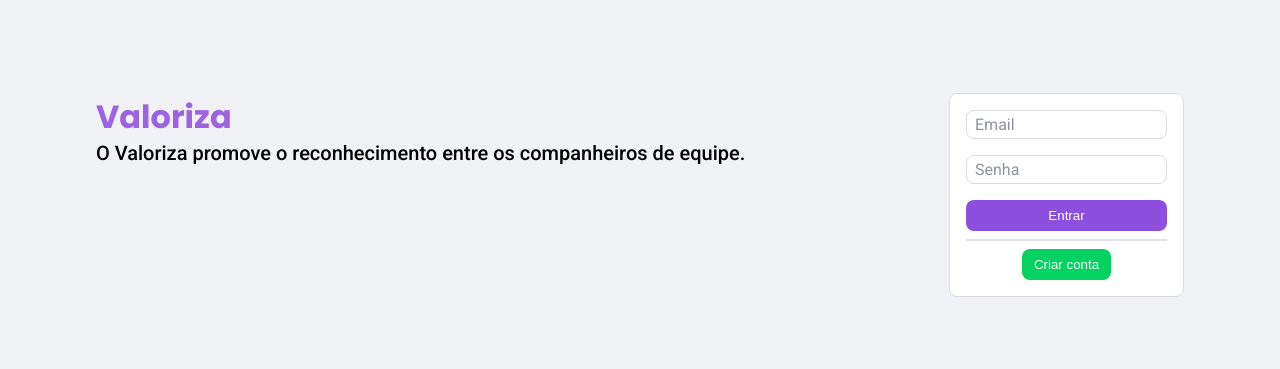
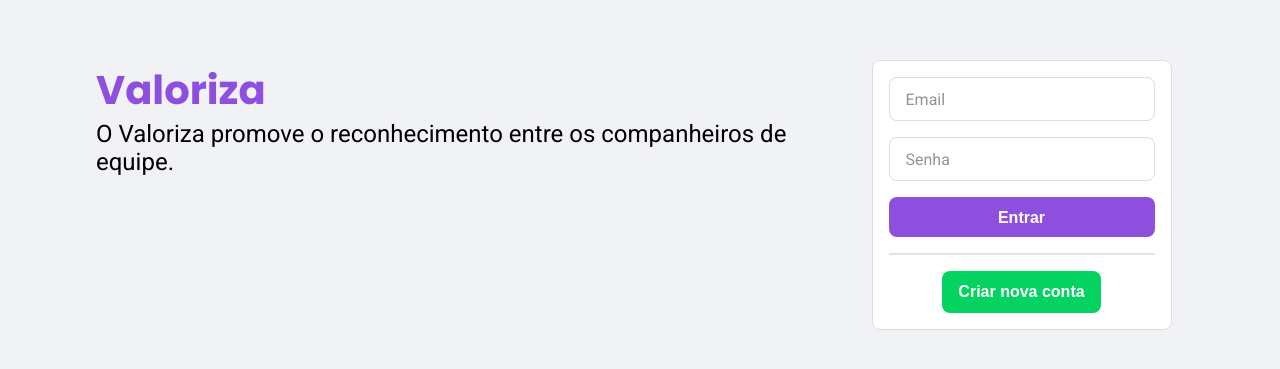
Before and after one commit to okalil/nlwvaloriza-node, a React (Create React App) app in the folder web/: page /login in a window 1280 px wide. Shown: the part 205-574 px from the top of the page. Built offline with nearby package versions, Linux system fonts and the light colour scheme.

Commit message:
refactor login

```diff
--- a/web/src/components/Button.ts
+++ b/web/src/components/Button.ts
@@ -1,4 +1,4 @@
-import styled from "styled-components";
+import styled from 'styled-components';
 
 export const Button = styled.button`
   color: white;
@@ -13,4 +13,9 @@ export const Button = styled.button`
   &:hover {
     filter: brightness(0.95);
   }
+
+  &:disabled {
+    filter: opacity(0.75);
+    cursor: auto;
+  }
 `;
--- /dev/null
+++ b/web/src/components/ButtonSecondary.ts
@@ -0,0 +1,8 @@
+import styled from 'styled-components';
+import { Button } from './Button';
+
+export const ButtonSecondary = styled(Button)`
+  background: #04d361;
+  display: block;
+  margin: 0 auto;
+`;
--- /dev/null
+++ b/web/src/components/CreateUser/index.tsx
@@ -0,0 +1,47 @@
+import React, { Dispatch, FormEvent, SetStateAction } from 'react';
+import { api } from '../../services/api';
+
+import { ButtonSecondary } from '../ButtonSecondary';
+import { FormControl } from '../FormControl';
+import { Form } from './styles';
+
+type CreateUserProps = { setModalState: Dispatch<SetStateAction<boolean>> };
+
+const CreateUser: React.FC<CreateUserProps> = ({ setModalState }) => {
+  const handleSubmit = async (event: FormEvent) => {
+    event.preventDefault();
+    const formData = new FormData(event.target as HTMLFormElement);
+
+    const name = formData.get('name');
+    const email = formData.get('email');
+    const password = formData.get('password');
+
+    try {
+      await api.post('/users', {
+        name,
+        email,
+        password,
+      });
+      setModalState(false);
+    } catch (error) {
+      console.log(error);
+    }
+  };
+
+  return (
+    <Form onSubmit={handleSubmit}>
+      <h2>Cadastre-se</h2>
+      <FormControl placeholder="Nome" name="name" required />
+      <FormControl placeholder="Email" name="email" required />
+      <FormControl
+        placeholder="Senha"
+        name="password"
+        type="password"
+        required
+      />
+      <ButtonSecondary type="submit">Cadastre-se</ButtonSecondary>
+    </Form>
+  );
+};
+
+export { CreateUser };
--- /dev/null
+++ b/web/src/components/CreateUser/styles.ts
@@ -0,0 +1,21 @@
+import styled from 'styled-components';
+
+const Form = styled.form`
+  width: 280px;
+  max-width: 90vw;
+  display: grid;
+  gap: 0.75rem;
+
+  input:focus {
+    border-color: #04d361;
+    box-shadow: 0 0 0 1px #5fd393;
+  }
+
+  button {
+    font-size: 1rem;
+    font-weight: 600;
+    padding: 0.75rem 1rem;
+  }
+`;
+
+export { Form };
--- /dev/null
+++ b/web/src/components/FormControl.ts
@@ -0,0 +1,17 @@
+import styled from 'styled-components';
+
+export const FormControl = styled.input`
+  border: 1px solid #ddd;
+  border-radius: ${({ theme }) => theme.borderRadius};
+  padding: 0.75rem 1rem;
+  outline: 0;
+
+  &:focus {
+    border-color: ${({ theme }) => theme.colors.bgBrand};
+    box-shadow: 0 0 0px 1px #bbb0fc;
+  }
+
+  &::placeholder {
+    color: ${({ theme }) => theme.colors.placeholder};
+  }
+`;
--- a/web/src/pages/Login.tsx
+++ b/web/src/pages/Login.tsx
@@ -1,24 +1,28 @@
-import React, { FormEvent } from 'react';
+import React, { FormEvent, useState } from 'react';
 import { useHistory } from 'react-router-dom';
 import { api } from '../services/api';
 import { useAuth } from '../hooks/useAuth';
 
-import { Box } from '../components/Box';
 import { Button } from '../components/Button';
+import { ButtonSecondary } from '../components/ButtonSecondary';
+import { FormControl } from '../components/FormControl';
 import {
   Wrapper,
   Container,
   Title,
   About,
+  LoginBox,
   Form,
-  FormControl,
-  GreenButton,
 } from '../styles/login';
+import { Modal } from '../components/Modal';
+import { CreateUser } from '../components/CreateUser';
 
 const Login: React.FC = () => {
   document.title = 'Login | Valoriza';
   const history = useHistory();
+
   const { setUserToken, setCurrentUserId } = useAuth();
+
   async function handleSubmit(event: FormEvent) {
     event.preventDefault();
 
@@ -50,6 +54,8 @@ const Login: React.FC = () => {
     }
   }
 
+  const [isModalOpen, setModalState] = useState(false);
+
   return (
     <Wrapper>
       <Container>
@@ -60,15 +66,27 @@ const Login: React.FC = () => {
           </About>
         </div>
 
-        <Box>
+        <LoginBox>
           <Form onSubmit={handleSubmit}>
-            <FormControl name="email" placeholder="Email" />
-            <FormControl name="password" placeholder="Senha" />
+            <FormControl name="email" placeholder="Email" required />
+            <FormControl
+              name="password"
+              placeholder="Senha"
+              type="password"
+              required
+            />
             <Button>Entrar</Button>
           </Form>
           <hr />
-          <GreenButton>Criar conta</GreenButton>
-        </Box>
+          <ButtonSecondary onClick={() => setModalState(true)}>
+            Criar nova conta
+          </ButtonSecondary>
+        </LoginBox>
+        {isModalOpen && (
+          <Modal setState={setModalState}>
+            <CreateUser setModalState={setModalState}/>
+          </Modal>
+        )}
       </Container>
     </Wrapper>
   );
--- a/web/src/styles/login.ts
+++ b/web/src/styles/login.ts
@@ -1,5 +1,5 @@
 import styled from 'styled-components';
-import { Button } from '../components/Button';
+import { Box } from '../components/Box';
 
 const Wrapper = styled.main`
   height: 100vh;
@@ -11,54 +11,46 @@ const Wrapper = styled.main`
 const Container = styled.div`
   width: min(85%, 1100px);
 
-  display: flex;
+  display: grid;
   gap: 1rem;
-  flex-direction: column;
+  text-align: center;
 
   @media (min-width: 768px) {
-    flex-direction: row;
-    justify-content: space-between;
+    grid-template-columns: 1fr 325px;
+    text-align: start;
   }
 
   hr {
     border: 0.5px solid ${({ theme }) => theme.colors.hr};
-    margin: 0.5rem 0;
+    margin: 1rem 0;
   }
 `;
 
 const Title = styled.h1`
-  color: #9c64e2;
+  color: ${({ theme }) => theme.colors.bgBrand};
+  font-size: 2.5rem;
 `;
 
 const About = styled.h2`
-  font-size: 1.25rem;
-  font-weight: 500;
+  font-size: 1.5rem;
+  font-weight: normal;
+`;
+
+const LoginBox = styled(Box)`
+  width: min(100%, 300px);
+  margin: 0 auto;
+
+  button {
+    font-size: 1rem;
+    font-weight: 600;
+    padding: 0.75rem 1rem;
+  }
 `;
 
 const Form = styled.form`
-  display: flex;
-  flex-direction: column;
+  display: grid;
+  grid-template-rows: repeat(2, 2.75rem) 2.5rem;
   gap: 1rem;
-
-  button {
-    background: ${({ theme }) => theme.colors.bgBrand};
-  }
 `;
 
-const FormControl = styled.input`
-  border: 1px solid #ddd;
-  border-radius: ${({ theme }) => theme.borderRadius};
-  padding: 0.25rem 0.5rem;
-
-  &::placeholder {
-    color: ${({ theme }) => theme.colors.placeholder};
-  }
-`;
-
-const GreenButton = styled(Button)`
-  background: #04d361;
-  display: block;
-  margin: 0 auto;
-`;
-
-export { Wrapper, Container, Title, About, Form, FormControl, GreenButton };
+export { Wrapper, Container, Title, About, LoginBox, Form };
```
Also changed, not shown: 1 other file (tests, documents, lock files or other folders). Lines whose indentation alone changed are shown as unchanged.
